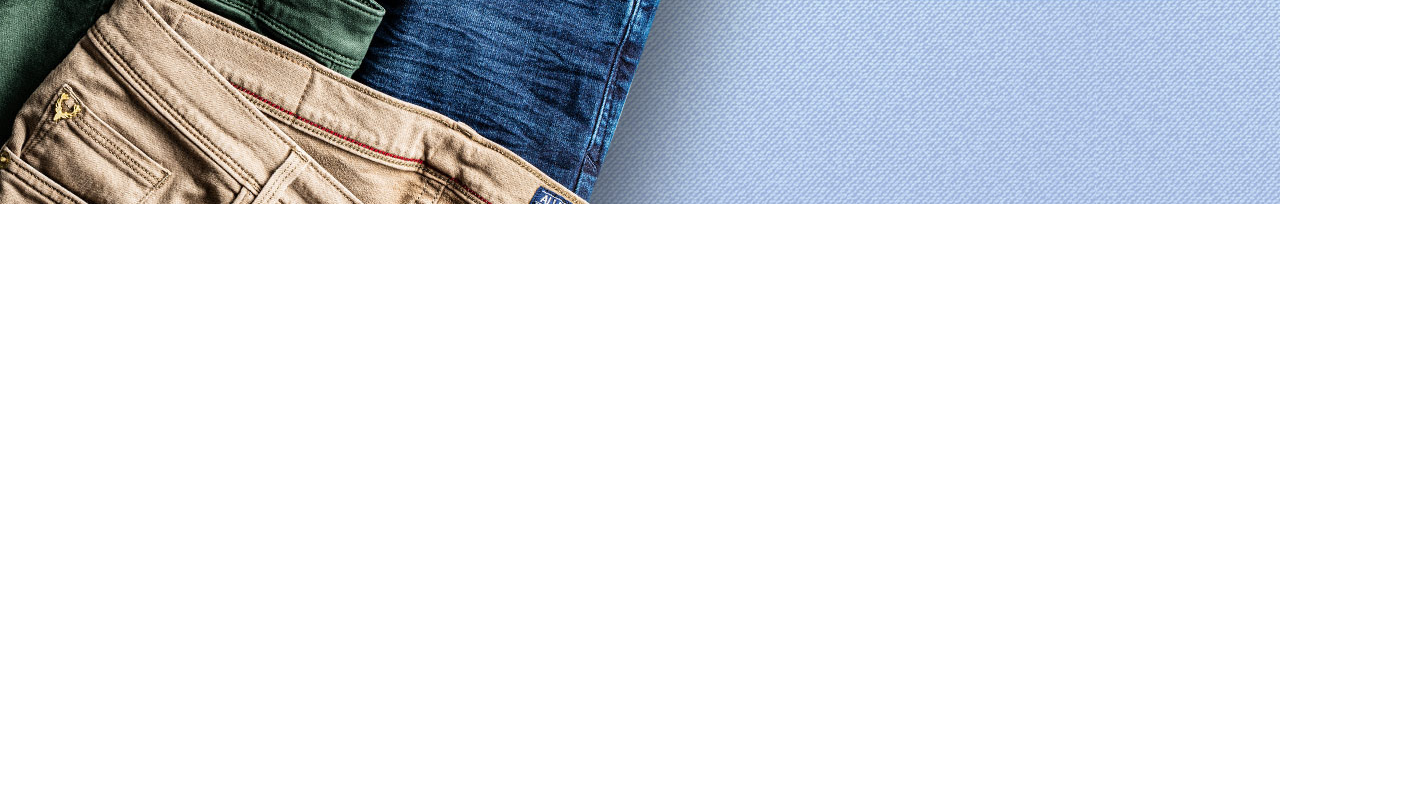
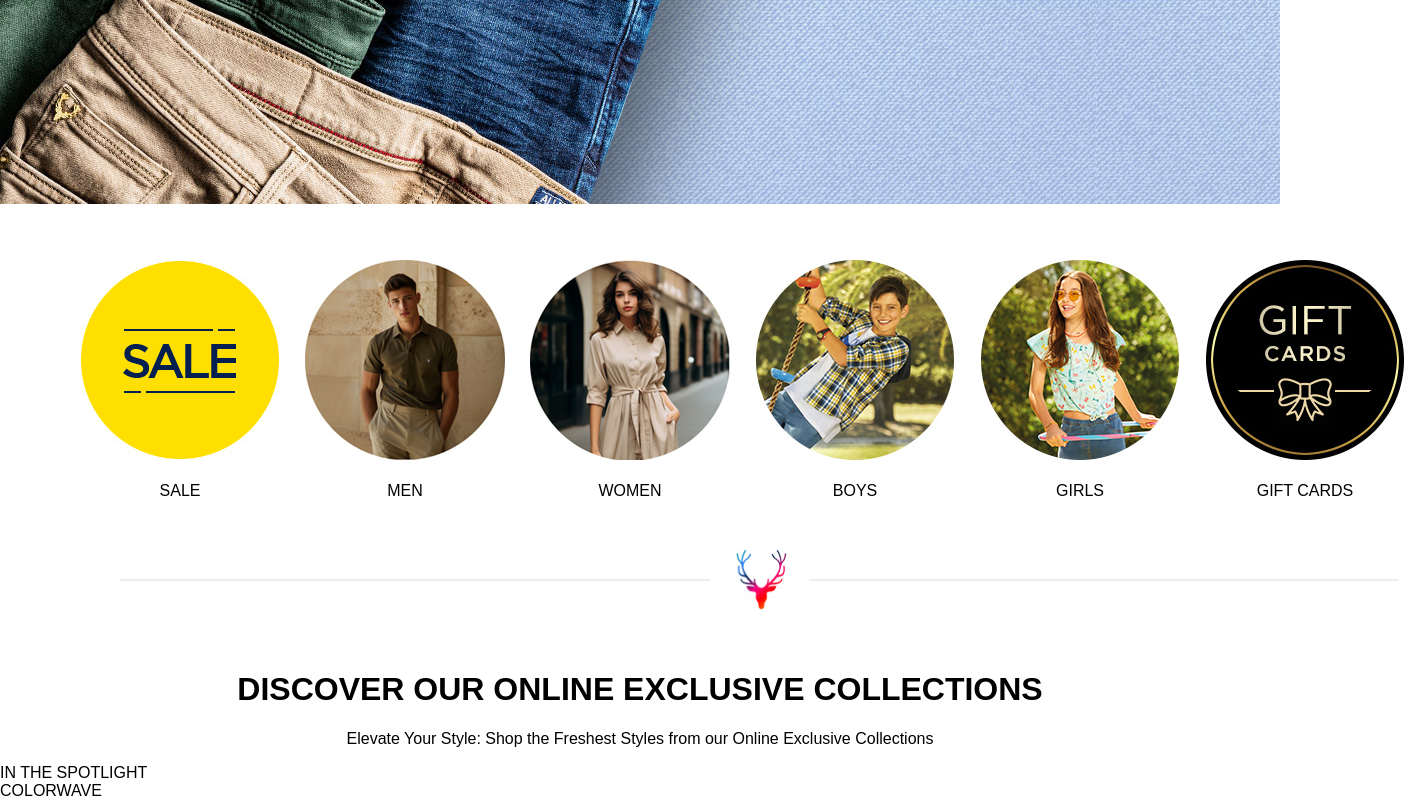
Before and after one commit to Dilshad313/AllenSolly, a plain HTML site: page index.html in a window 1280 px wide. Shown: the part 526-1326 px from the top of the page, 1410 px wide, since content can reach past the window. Before the commit the page ends 800 px from the top, so only its background shows below. Drawn offline with Linux system fonts and the light colour scheme.

Commit message:
Discover section is half complated

```diff
--- a/index.html
+++ b/index.html
@@ -62,11 +62,27 @@
             </div>
 
             <!-- Header Section -->
-            <div class="header">
+            <div class="header"></div><br><br>
 
+            <div class="separate">
+                <div><img src="./images/sale.png" alt=""><br><br>SALE</div>
+                <div><img src="./images/men.png" alt=""><br><br>MEN</div>
+                <div><img src="./images/women.png" alt=""><br><br>WOMEN</div>
+                <div><img src="./images/boys.png" alt=""><br><br>BOYS</div>
+                <div><img src="./images/girls.png" alt=""><br><br>GIRLS</div>
+                <div><img src="./images/gift.png" alt=""><br><br>GIFT CARDS</div>
             </div>
 
+            <div class="divider">
+                <img src="./images/divider.png" alt="">
+            </div><br><br>
 
+            <div class="discover">
+                <h1>DISCOVER OUR ONLINE EXCLUSIVE COLLECTIONS</h1>
+                <p>Elevate Your Style: Shop the Freshest Styles from our Online Exclusive Collections</p>
+                <div class="change">IN THE SPOTLIGHT</div>
+                <div class="change">COLORWAVE</div>
+            </div>
 
 
         </div>
--- a/style.css
+++ b/style.css
@@ -181,3 +181,34 @@ body {
    width: 100%;
    height: 600px;
 }
+
+.separate{
+  margin-top: 20px;
+  margin-left: 80px;
+  margin-right: 80px;
+  display: flex;
+  gap: 25px;
+  justify-content: space-around;
+  text-align: center;
+}
+
+.separate img{
+  width: 200px;
+  height: 200px;
+}
+
+.separate img:hover{
+  cursor: pointer;
+}
+.divider{
+  margin-top: 50px;
+  margin-left: 110px;
+}
+
+.discover{
+  text-align: center;
+}
+
+.discover .change{
+  display: flex;
+}
```
Also changed, not shown: images/boys.png (added), images/divider.png (added), images/gift.png (added), images/girls.png (added), images/men.png (added), images/sale.png (added), images/women.png (added).
